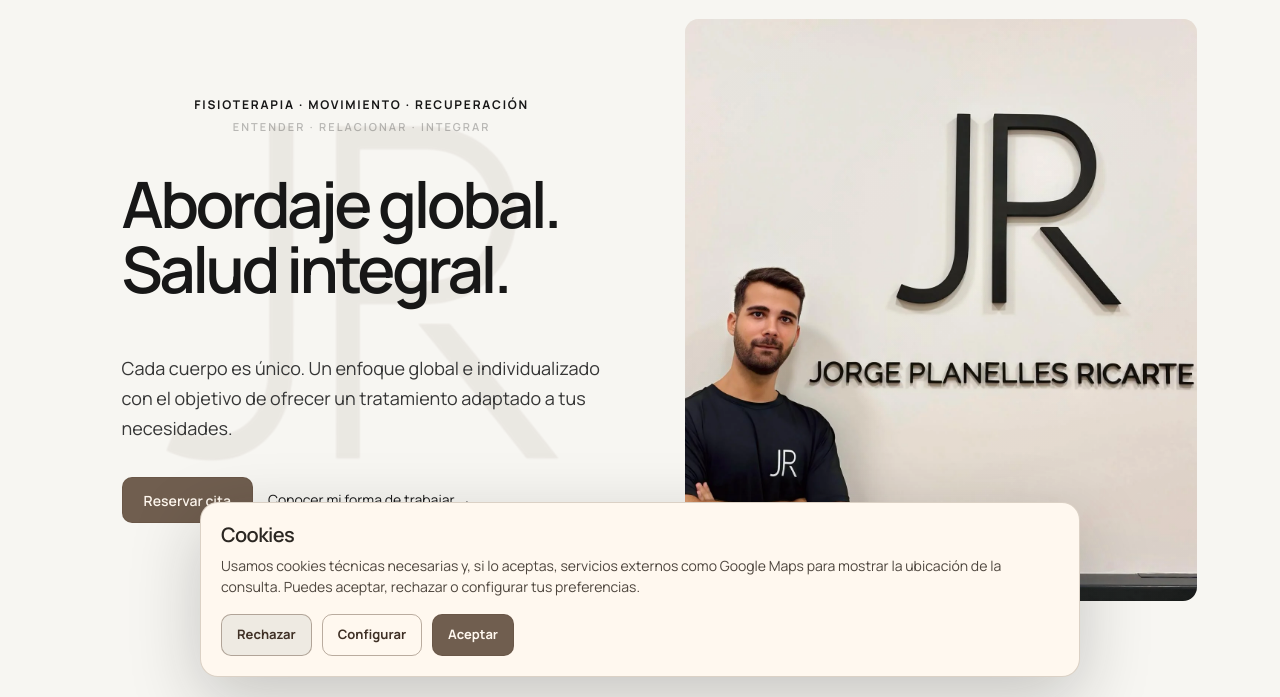
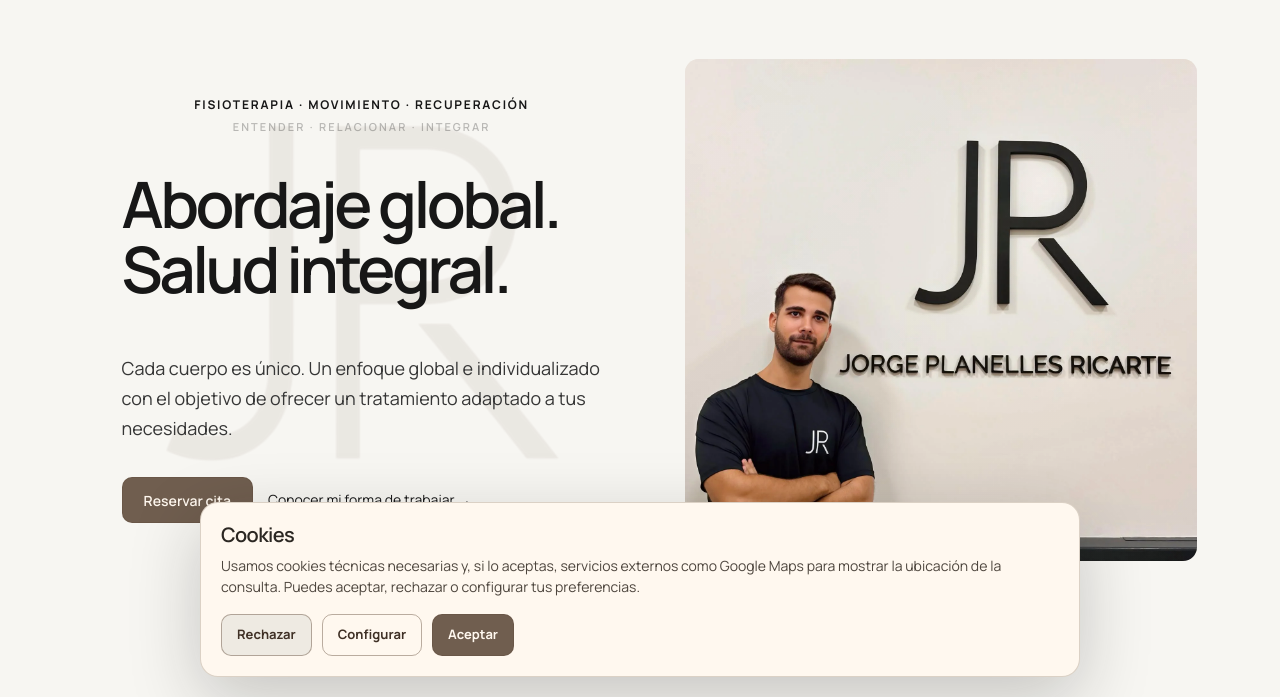
Before and after one commit to oficiososia/jprfisio, a plain HTML site: page index.html in a window 1280 px wide. Shown: the part 103-800 px from the top of the page. Drawn offline with Linux system fonts and the light colour scheme; a script that the page names is missing.

Commit message:
fix: preserve original hero photo dimensions

```diff
--- a/index.html
+++ b/index.html
@@ -180,7 +180,6 @@
     .photo{position:relative;background:var(--cream);overflow:hidden;border-radius:var(--radius)}
     .hero-photo{width:min(40vw,620px);height:auto;justify-self:center;align-self:center}
     .photo img{display:block;width:100%;height:auto}
-    .hero-photo img{aspect-ratio:1673/1900;object-fit:cover}
     .method-photo img,.movement-photo img,.training-photo img{position:absolute;inset:0;width:100%;height:100%;object-fit:cover}
     .photo:before{content:"";position:absolute;inset:0;background:linear-gradient(135deg,transparent,rgba(0,0,0,.025))}
     .placeholder{position:absolute;inset:0;display:flex;align-items:flex-end;padding:24px;color:#66645f;font-size:11px;line-height:1.5;letter-spacing:.04em;text-transform:uppercase;max-width:430px}
```
